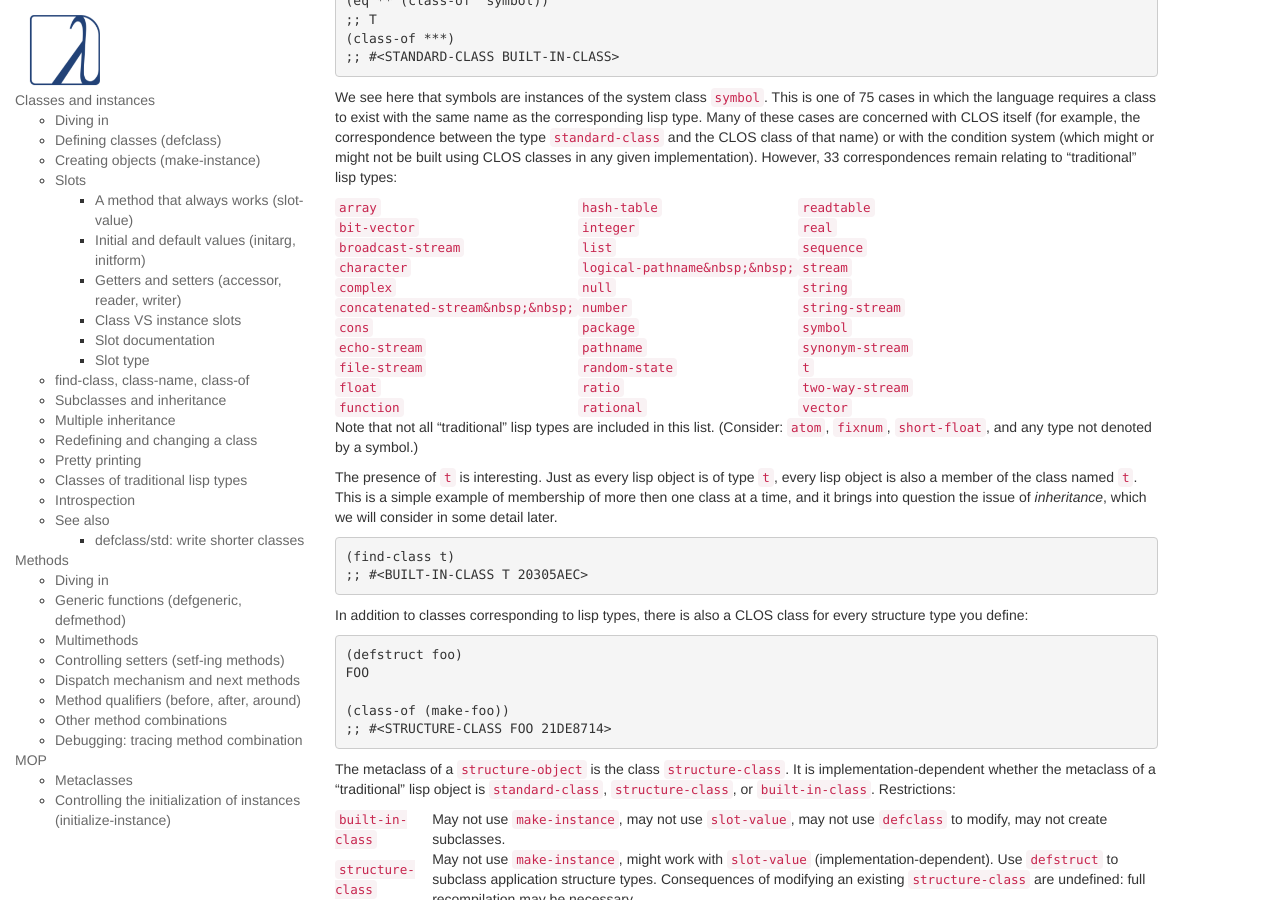
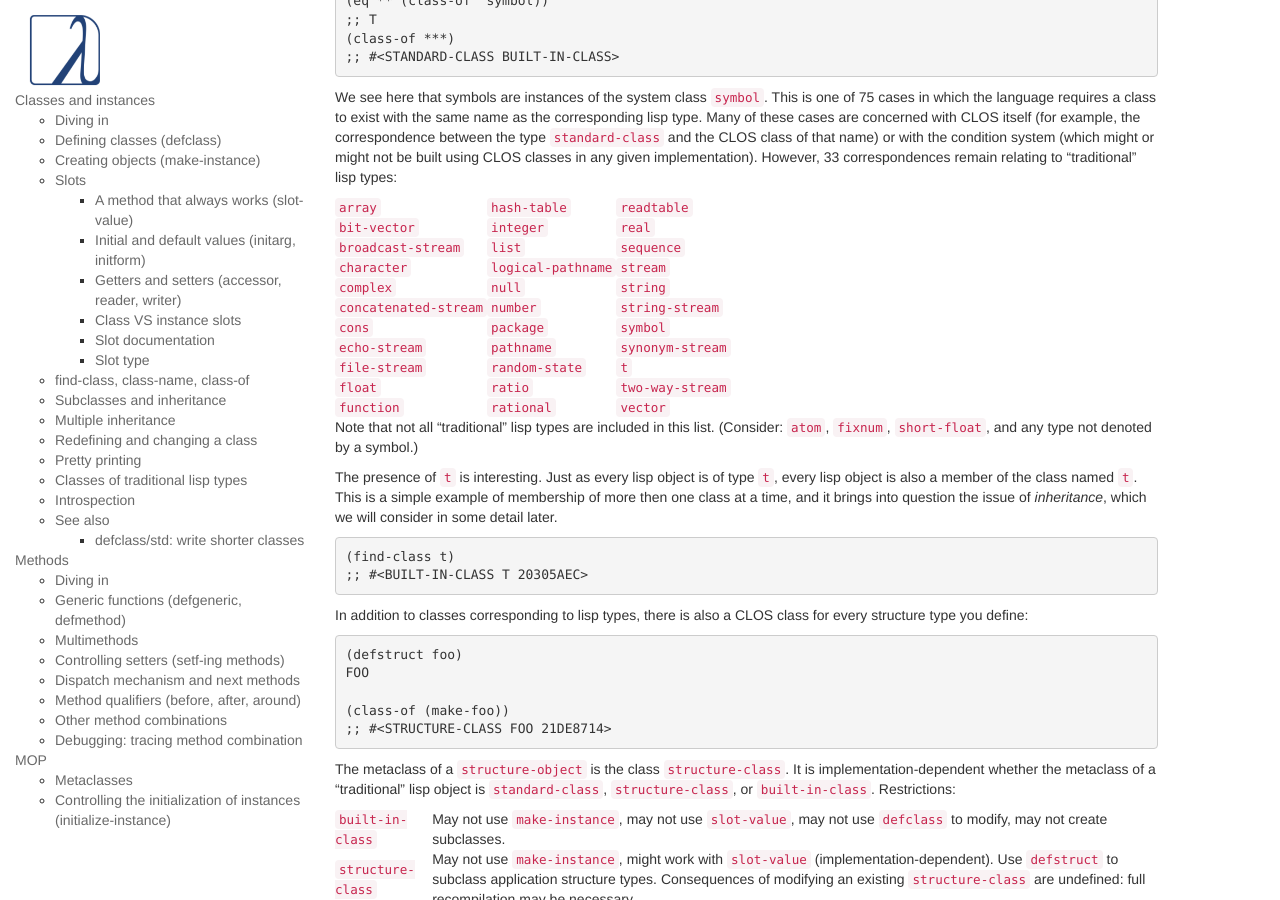
Before and after one commit to LispCookbook/cl-cookbook, a Jekyll site: the page built from clos.md, in a window 1280 px wide and 900 px high, scrolled down 9796 px. Built offline with Jekyll 4.4.1, drawn with Linux system fonts in a browser that asks for light colours; some of the changed lines change nothing that is shown.

Commit message:
typos &nbsp;

```diff
--- a/clos.md
+++ b/clos.md
@@ -664,9 +664,9 @@ implementation). However, 33 correspondences remain relating to
 |`array`|`hash-table`|`readtable`|
 |`bit-vector`|`integer`|`real`|
 |`broadcast-stream`|`list`|`sequence`|
-|`character`|`logical-pathname&nbsp;&nbsp;`|`stream`|
+|`character`|`logical-pathname`|`stream`|
 |`complex`|`null`|`string`|
-|`concatenated-stream&nbsp;&nbsp;`|`number`|`string-stream`|
+|`concatenated-stream`|`number`|`string-stream`|
 |`cons`|`package`|`symbol`|
 |`echo-stream`|`pathname`|`synonym-stream`|
 |`file-stream`|`random-state`|`t`|
```
